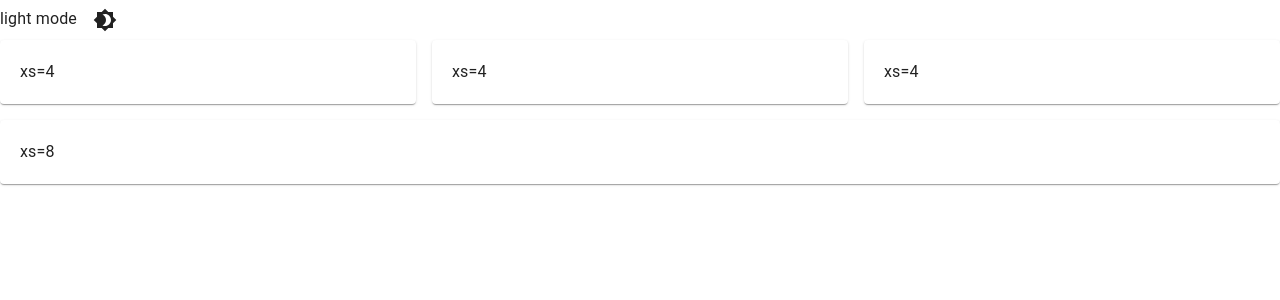
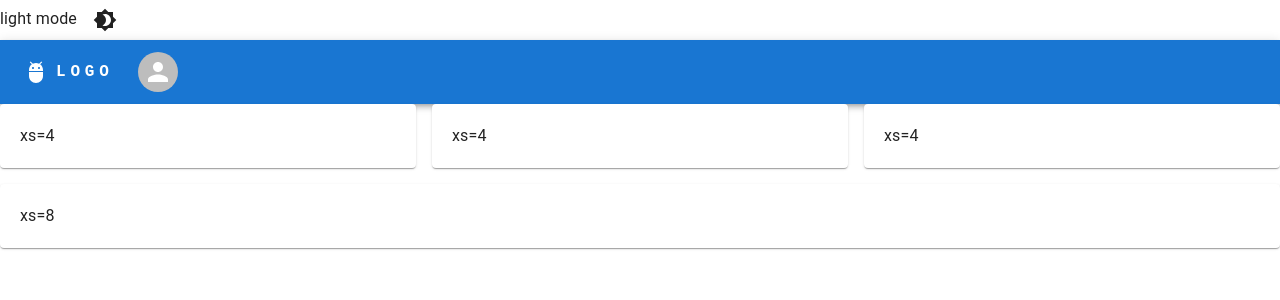
Before and after one commit to bustamad12320/AppTemplate, a React app: page /dashboard in a window 1280 px wide. Shown: the top 300 px of the page. Built offline with nearby package versions, Linux system fonts and the light colour scheme.

Commit message:
Introduced new app header

```diff
--- a/src/index.html
+++ b/src/index.html
@@ -1,7 +1,7 @@
 <!DOCTYPE html>
 <html lang="en">
     <head>
-        <title> Court Tracker </title>
+        <title> Marathon Planner </title>
         <meta charset="UTF-8">
         <meta name="viewport" content="width=device-width, initial-scale=1.0">
     </head>
--- a/src/js/App.tsx
+++ b/src/js/App.tsx
@@ -2,10 +2,10 @@ import React from "react";
 import {BrowserRouter as Router, Route, Routes} from "react-router-dom";
 import { createRoot } from 'react-dom/client';
 import {RunDashboard} from "./components/RunDashboard";
-import {Box, createTheme} from "@mui/system";
-import {CssBaseline, IconButton, PaletteMode, ThemeProvider, useMediaQuery, useTheme} from "@mui/material";
+import {Box} from "@mui/system";
+import {CssBaseline} from "@mui/material";
 import {ModeToggle} from "./ModeToggle";
-import {Brightness1, Brightness4, Brightness7} from "@mui/icons-material";
+import {AppHeader} from "./components/AppHeader";
 
 function Default() {
     return <div>
@@ -25,6 +25,7 @@ export const App = () => {
     return (
         <ModeToggle>
             <Box sx={mainStyle}>
+                <AppHeader/>
                 <CssBaseline/>
                 <Router>
                     <Routes>
--- a/src/js/ModeToggle.tsx
+++ b/src/js/ModeToggle.tsx
@@ -30,8 +30,6 @@ export const ModeToggle = ({children}: ModeToggleProps): React.ReactNode => {
         [mode],
     );
 
-
-
     return (
         <ColorModeContext.Provider value={colorMode}>
             <ThemeProvider theme={theme}>
--- /dev/null
+++ b/src/js/components/AppHeader.tsx
@@ -0,0 +1,63 @@
+import * as React from 'react';
+import AppBar from '@mui/material/AppBar';
+import Box from '@mui/material/Box';
+import Toolbar from '@mui/material/Toolbar';
+import IconButton from '@mui/material/IconButton';
+import Typography from '@mui/material/Typography';
+import Menu from '@mui/material/Menu';
+import Container from '@mui/material/Container';
+import Avatar from '@mui/material/Avatar';
+import MenuItem from '@mui/material/MenuItem';
+import AdbIcon from '@mui/icons-material/Adb';
+
+const settings = ['Profile', 'Account', 'Dashboard', 'Logout'];
+
+const appNameStyle = {
+    mr: 2,
+    display: 'flex',
+    fontFamily: 'monospace',
+    fontWeight: 700,
+    letterSpacing: '.3rem',
+    color: 'inherit',
+    textDecoration: 'none'
+}
+
+export const AppHeader = () => {
+    const [accountDropdownVisible, setAccountDropdownVisible] = React.useState<boolean>(false);
+
+    return (
+        <AppBar position="static">
+            <Container maxWidth="xl">
+                <Toolbar disableGutters>
+                    <AdbIcon sx={{mr: 1}}/>
+                    <Typography sx={appNameStyle}> LOGO </Typography>
+                    <Box>
+                        <IconButton onClick={() => setAccountDropdownVisible(!accountDropdownVisible)}>
+                            <Avatar/>
+                        </IconButton>
+                        <Menu
+                            sx={{mt: '45px'}}
+                            open={accountDropdownVisible}
+                            onClose={() => setAccountDropdownVisible(false)}
+                            anchorOrigin={{
+                                vertical: 'top',
+                                horizontal: 'right',
+                            }}
+                            keepMounted
+                            transformOrigin={{
+                                vertical: 'top',
+                                horizontal: 'right',
+                            }}
+                        >
+                            {settings.map((setting) => (
+                                <MenuItem key={setting}>
+                                    <Typography textAlign="center">{setting}</Typography>
+                                </MenuItem>
+                            ))}
+                        </Menu>
+                    </Box>
+                </Toolbar>
+            </Container>
+        </AppBar>
+    );
+}
```
